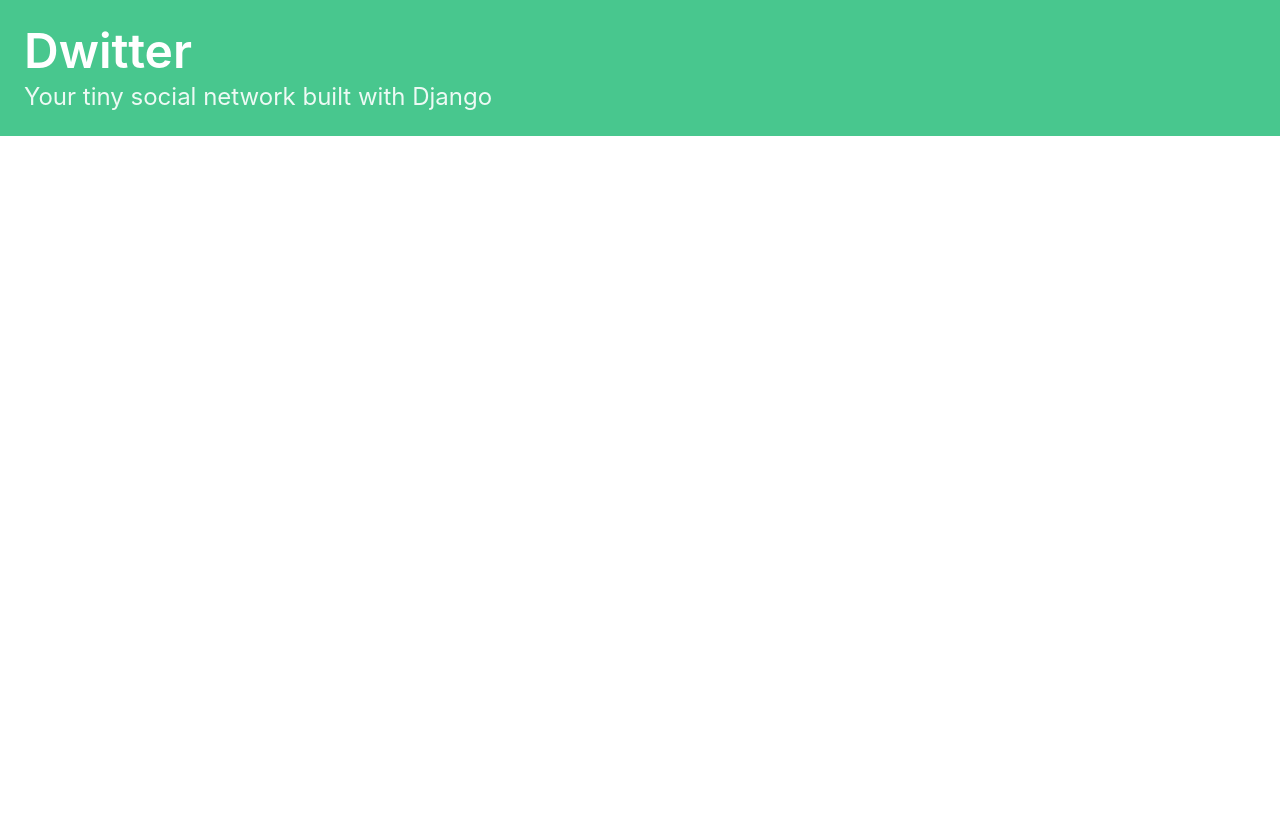
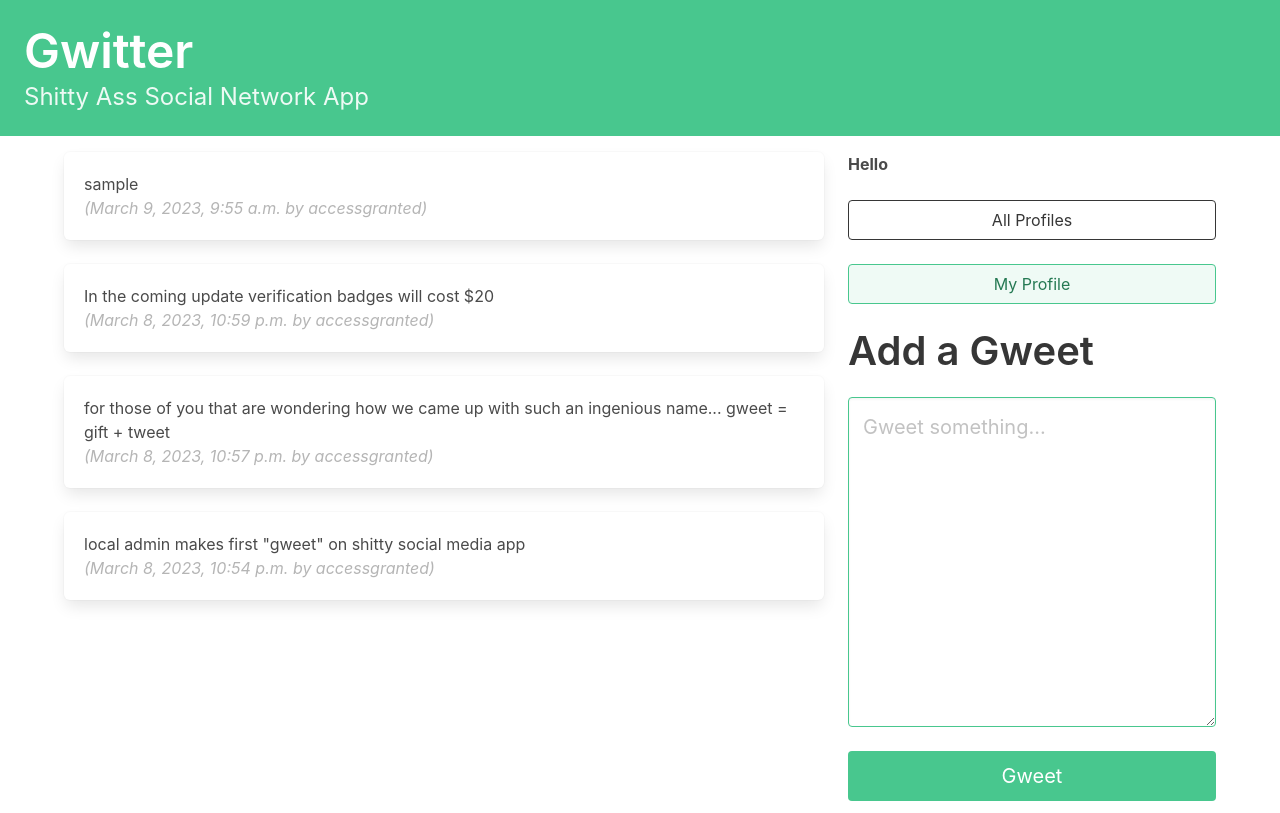
Before and after one commit to Gift-py/social, a Django app: page /gwitter/ in a window 1280 px wide. Before the commit the page ends 136 px from the top, so only its background shows below. Run offline with Django 4.2, Linux system fonts and the light colour scheme; data comes from the database, SQL or seed files in the repository; both versions use the stored data as it was after the commit.

Commit message:
Sheeeeeeeeeeeeeeeeeeeeeeesh

```diff
--- a/gwitter/admin.py
+++ b/gwitter/admin.py
@@ -1,6 +1,6 @@
 from django.contrib import admin
 from django.contrib.auth.models import Group, User
-from .models import Profile
+from .models import Profile, Gweet
 
 # Register your models here.
 admin.site.unregister(Group)
@@ -14,3 +14,4 @@ class UserAdmin(admin.ModelAdmin):
 
 admin.site.unregister(User)
 admin.site.register(User, UserAdmin)
+admin.site.register(Gweet)
--- /dev/null
+++ b/gwitter/forms.py
@@ -0,0 +1,25 @@
+from django import forms
+from .models import Profile, User, Gweet
+from django.contrib.auth.forms import UserCreationForm
+
+class GweetForm(forms.ModelForm):
+    body = forms.CharField(required=True,
+                           widget=forms.widgets.Textarea(
+                                attrs={
+                                    "placeholder": "Gweet something...",
+                                    "class": "textarea is-success is-medium",
+                                }
+                            ),
+                            label='',)
+
+    class Meta():
+        model = Gweet
+        exclude = ('user', )
+
+
+class UserForm(UserCreationForm):
+    email = forms.EmailField(required=True)
+
+    class Meta:
+        model = User
+        fields = ['username', 'email', 'password1', 'password2']
--- a/gwitter/models.py
+++ b/gwitter/models.py
@@ -10,3 +10,22 @@ class Profile(models.Model):
 
     def __str__(self):
         return f'{self.user.username}'
+
+class Gweet(models.Model):
+    user = models.ForeignKey(User, related_name='gweets', on_delete=models.DO_NOTHING)
+    body = models.CharField(max_length=140)
+    created_at = models.DateTimeField(auto_now_add=True)
+
+    def __str__(self):
+        return (
+            f'{self.user} '
+            f'({self.created_at:%Y-%m-%d %H:%M}): '
+            f'{self.body[:30]}...'
+        )
+
+    def __repr__(self):
+        return (
+            f'{self.user} '
+            f'({self.created_at:%Y-%m-%d %H:%M}): '
+            f'{self.body[:30]}...'
+        )
--- a/gwitter/templates/base.html
+++ b/gwitter/templates/base.html
@@ -10,14 +10,16 @@
     <title>Dwitter</title>
 </head>
 <body>
+    <a href="{% url 'gwitter:dashboard' %}">
         <section class="hero is-small is-success mb-4">
             <div class="hero-body">
-            <h1 class="title is-1">Dwitter</h1>
+                <h1 class="title is-1">Gwitter</h1>
                 <p class="subtitle is-4">
-                Your tiny social network built with Django
+                    Shitty Ass Social Network App
                 </p>
             </div>
         </section>
+    </a>
 
     <div class="container">
         <div class="columns">
--- /dev/null
+++ b/gwitter/templates/gwitter/dashboard.html
@@ -0,0 +1,52 @@
+{% extends 'base.html' %}
+
+{% block content %}
+
+    <div class="column">
+        {% for gweet in gweets %}
+            <div class="box">
+                {{ gweet.body }}
+                <span class="is-small has-text-grey-light">
+                    <br>
+                    <i>({{ gweet.created_at }} by {{ gweet.user.username }})</i>
+                </span>
+            </div>
+        {% endfor %}
+    </div>
+
+    <div class="column is-one-third">
+        <div class="block">
+            <b>Hello {{ user }}</b>
+        </div>
+        <div class="block">
+            <a href="{% url 'gwitter:profile-list' %} ">
+                <button class="button is-dark is-outlined is-fullwidth">
+                    All Profiles
+                </button>
+            </a>
+        </div>
+        <div class="block">
+            <a href="{% url 'gwitter:profile' request.user.username %} ">
+                <button class="button is-success is-light is-outlined is-fullwidth">
+                    My Profile
+                </button>
+            </a>
+        </div>
+
+        <div class="block">
+            <div class="block">
+                <h2 class="title is-2">Add a Gweet</p>
+            </div>
+            <div class="block">
+                <form method="post">
+                    {% csrf_token %}
+                    {{ form.as_p }}
+                    <button class="button is-success is-fullwidth is-medium mt-5" type="submit">
+                        Gweet
+                    </button>
+                </form>
+            </div>
+        </div>
+    </div>
+
+{% endblock content %}
--- a/gwitter/urls.py
+++ b/gwitter/urls.py
@@ -1,5 +1,5 @@
 from django.urls import path
-from .views import dashboard, profile_list, profile
+from .views import dashboard, profile_list, profile, create_account, login
 
 app_name = 'gwitter'
 
@@ -7,4 +7,6 @@ urlpatterns = [
     path('', dashboard, name='dashboard'),
     path('profile-list/', profile_list, name='profile-list'),
     path('profile/<str:username>', profile, name='profile'),
+    path('create-account/', create_account, name='create-account'),
+    path('login/', login, name='login')
 ]
--- a/gwitter/views.py
+++ b/gwitter/views.py
@@ -1,31 +1,70 @@
-from django.shortcuts import render
-from .models import Profile, User
+from django.shortcuts import render, redirect
+from .models import Profile, User, Gweet
+from .forms import GweetForm, UserForm
+from django.contrib.auth import login as auth_login
 
 
+def create_account(request):
+    form = UserForm(request.POST or None)
+
+    if request.method == 'POST':
+        if request.user.is_anonymous:
+            if form.is_valid():
+                user = form.save()
+                auth_login(request, user)
+                gweets = Gweet.objects.all().order_by('-created_at')
+                return redirect('gwitter:dashboard')
+            else:
+                print(form.errors)
+
+    return render(request, 'gwitter/create_account.html', {'form':form})
+
+def login(request):
+    pass
+
 def dashboard(request):
-    return render(request, 'base.html')
+
+    form = GweetForm(request.POST or None)
+    if request.method == 'POST':
+        if request.user.is_authenticated:
+            if form.is_valid():
+                gweet = form.save(commit=False)
+                gweet.user = request.user
+                gweet.save()
+                return redirect('gwitter:dashboard')
+
+    gweets = Gweet.objects.all().order_by('-created_at')
+    return render(request, 'gwitter/dashboard.html', {'gweets':gweets, 'form':form, 'user':request.user.username})
 
 def profile_list(request):
-    profiles = Profile.objects.exclude(user=request.user)
-    return render(request, 'gwitter/profile_list.html', {'profiles':profiles})
+    if request.user.is_authenticated:
+        profiles = Profile.objects.exclude(user=request.user)
+        return render(request, 'gwitter/profile_list.html', {'profiles':profiles})
+
 
 def profile(request, username):
-    profile = Profile.objects.get(user=User.objects.get(username=username))
 
-    if request.method == 'POST':
+    if request.user.is_authenticated:
+        if not hasattr(request.user, 'profile'):
+            missing_profile = Profile(user=request.user)
+            missing_profile.save()
+
+        profile = Profile.objects.get(user=User.objects.get(username=username))
+
         current_user_profile = request.user.profile
         data = request.POST
         action = data.get('follow')
 
-        if action == 'follow':
-            current_user_profile.follows.add(profile)
-        elif action == 'unfollow':
-            current_user_profile.follows.remove(profile)
+        if profile != current_user_profile:
+            if action == 'follow':
+                current_user_profile.follows.add(profile)
+            elif action == 'unfollow':
+                current_user_profile.follows.remove(profile)
 
-        current_user_profile.save()
+            current_user_profile.save()
 
-    user_follows = profile in request.user.profile.follows.all()
+        user_follows = profile in request.user.profile.follows.all()
 
-    return render(request, 'gwitter/profile.html',
-                  {'profile':profile, 'followers':len(profile.followed_by.all()),
-                   'follows':len(profile.follows.all()), 'user_follows':user_follows})
+        return render(request, 'gwitter/profile.html',
+                {'profile':profile, 'followers':len(profile.followed_by.all()),
+                'follows':len(profile.follows.all()), 'user_follows':user_follows})
--- a/social/settings.py
+++ b/social/settings.py
@@ -122,3 +122,5 @@ STATIC_URL = 'static/'
 # https://docs.djangoproject.com/en/4.0/ref/settings/#default-auto-field
 
 DEFAULT_AUTO_FIELD = 'django.db.models.BigAutoField'
+
+LOGIN_REDIRECT_URL = "/gwitter/dashboard"
```
Also changed, not shown: gwitter/templates/gwitter/create_account.html (added, +58 -0 lines), gwitter/templates/gwitter/profile.html (+10 -1 lines), db.sqlite3, gwitter/migrations/0004_alter_profile_user.py (added), gwitter/migrations/0005_gweet.py (added), gwitter/migrations/0006_alter_gweet_body.py (added). Lines whose indentation alone changed are shown as unchanged.
